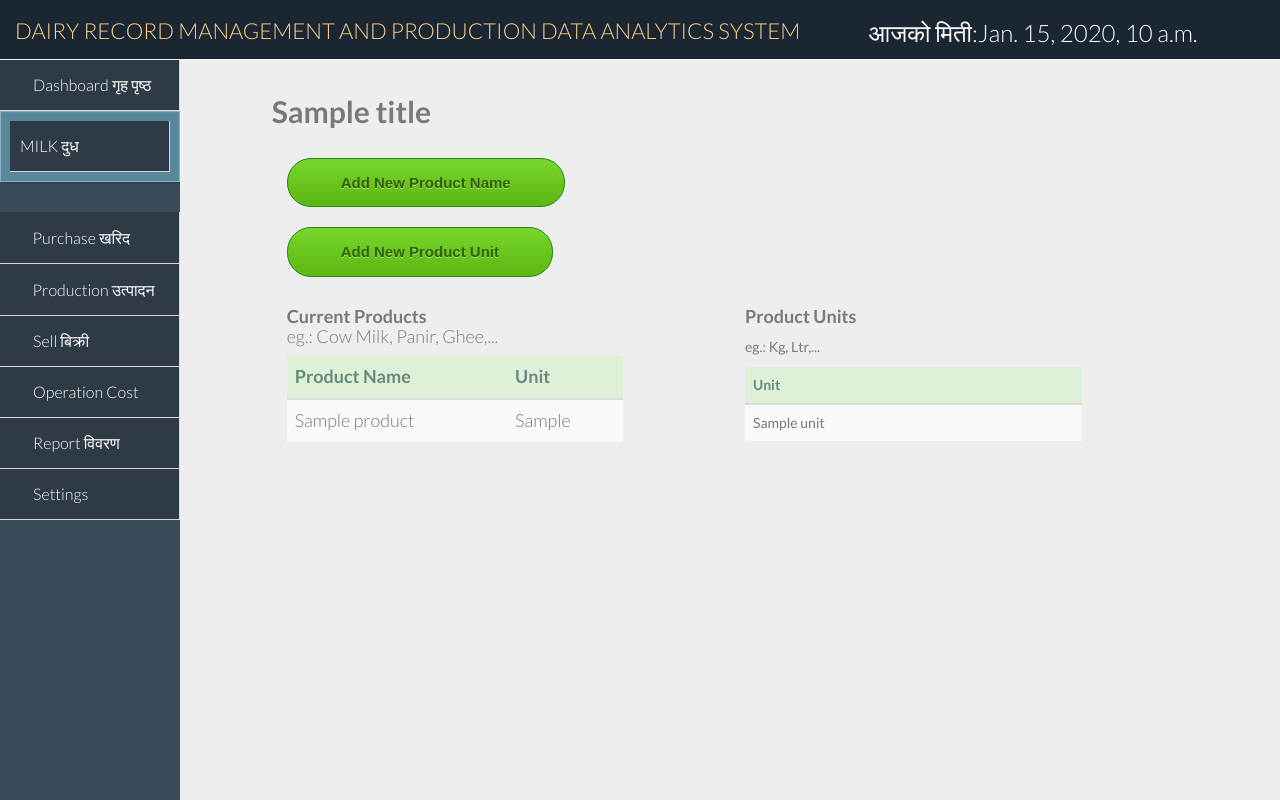
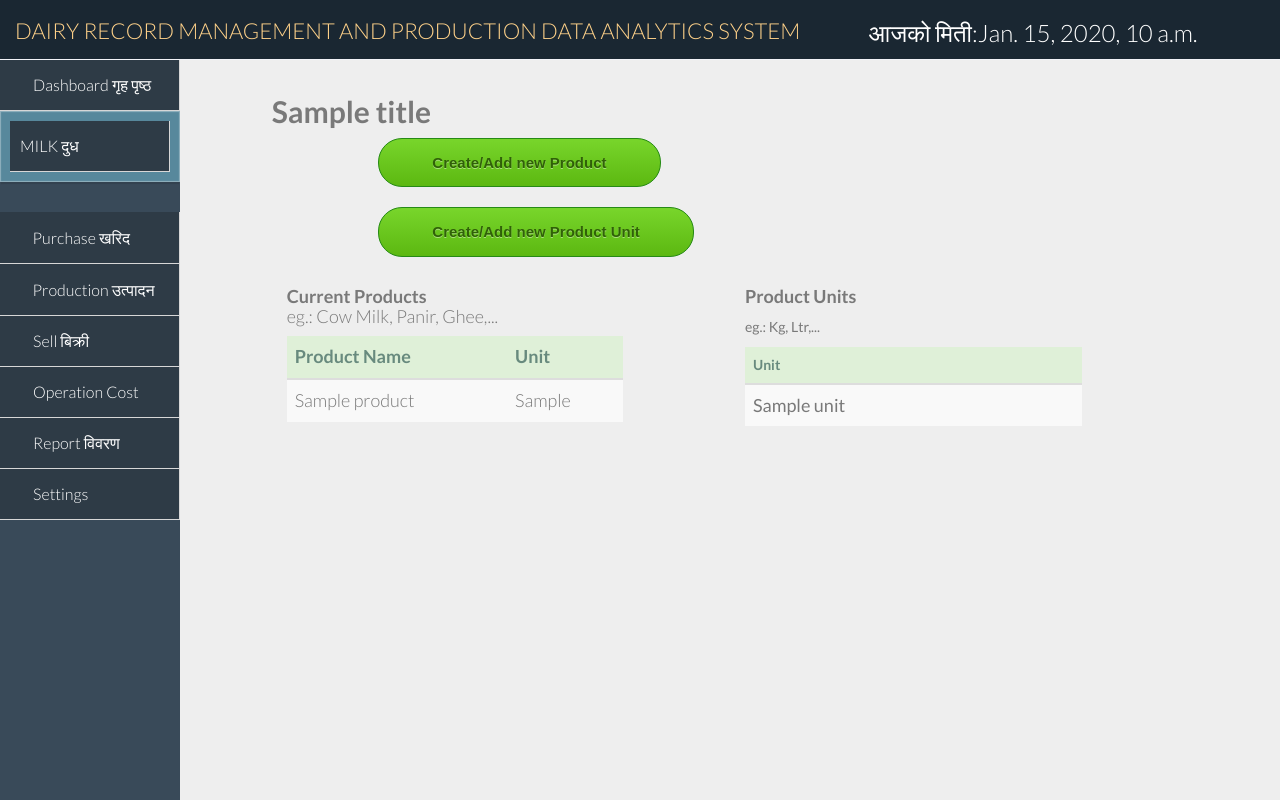
Before and after one commit to anisbhsl/DAIRY, a Django app: template dairyapp/templates/dairyapp/settings/index.html in a window 1280 px wide. Run offline with Django 3.2, Linux system fonts and the light colour scheme; the template is opened without the code that fills it: most values are stand-ins (such as "Sample title", 1, 10 or a date in 2020); some libraries are stand-ins or nearby versions; some web fonts are replaced.

Commit message:
product name and unit create

```diff
--- a/dairyapp/templates/dairyapp/settings/index.html
+++ b/dairyapp/templates/dairyapp/settings/index.html
@@ -48,33 +48,52 @@
 	position:relative;
 	top:1px;
 }
+
+
+.myfont{
+            font-size: 18px;
+
+
+        }
+
+tr:hover{
+
+            font-weight: bolder;
+}
 </style>
 
 
 {% endblock %}
 
 {% block main-content %}
-    <!-- Purchase Report Here -->
+
     <div class="row">
         <h2 class="col-lg-offset-1"><strong>{{ title }}</strong></h2>
+        <div class="col-lg-10 col-lg-offset-2">
+        <div class="modal fade" tabindex="-1"  style="width:800px;margin:0 auto;" role="dialog" id="modal">
+          <div class="modal-dialog" role="document">
+            <div class="modal-content">
+
+            </div>
+          </div>
+        </div>
+        <button class="create-product myButton" type="button" name="button">Create/Add new Product</button>
+        </div>
+    </div>
+    <!--create new product ends here-->
+    <!-- create new product unit starts here -->
+    <div class="row " style="margin-top: 20px;">
+        <div class="col-lg-10 col-lg-offset-2">
+
+                <a href="{% url 'dairyapp:create-product-unit' %}" >
+
+                  <button class="myButton" type="button" name="button">Create/Add new Product Unit</button>
+                </a>
+
+        </div>
 
     </div>
-
-    <div class="row" style="margin-top: 20px;">
-        <div class="col-lg-4 col-lg-offset-1">
-
-            <a href="#" class="myButton">Add New Product Name</a>
-        </div>
-    </div>
-
-    <div class="row" style="margin-top: 20px;">
-        <div class="col-lg-4 col-lg-offset-1">
-
-            <a href="#" class="myButton">Add New Product Unit</a>
-        </div>
-
-
-    </div>
+    <!-- create new product unit ends here-->
 
     <div class="row" style="margin-top: 20px;">
         <div class="col-lg-4 col-lg-offset-1">
@@ -88,7 +107,7 @@
 
                       </tr>
                     </thead>
-                    <tbody class="active">
+                    <tbody class="active myfont">
                     {% for product in products %}
                        <tr>
                            <td>{{ product.mProduct_name }}</td>
@@ -113,7 +132,7 @@
 
                       </tr>
                     </thead>
-                    <tbody class="active">
+                    <tbody class="active myfont">
                     {% for unit in units %}
                        <tr>
                            <td>{{ unit.mProductUnit_name }}</td>
@@ -129,6 +148,20 @@
 {% endblock %}
 
 {% block extra-js %}
+    <script src="{% static 'js/jquery.bootstrap.modal.forms.min.js' %}"></script>
+
+    <script type="text/javascript">
+        $(document).ready(function() {
+
+            $(".create-product").modalForm({
+                formURL: "{% url 'dairyapp:create-product' %}"
+            });
 
 
+
+
+        });
+
+    </script>
+
 {% endblock %}
```
Also changed, not shown: dairyapp/forms.py (+31 -10 lines), dairyapp/templates/dairyapp/settings/add-product.html (+30 -0 lines), dairyapp/templates/dairyapp/settings/add-unit.html (+75 -0 lines).
